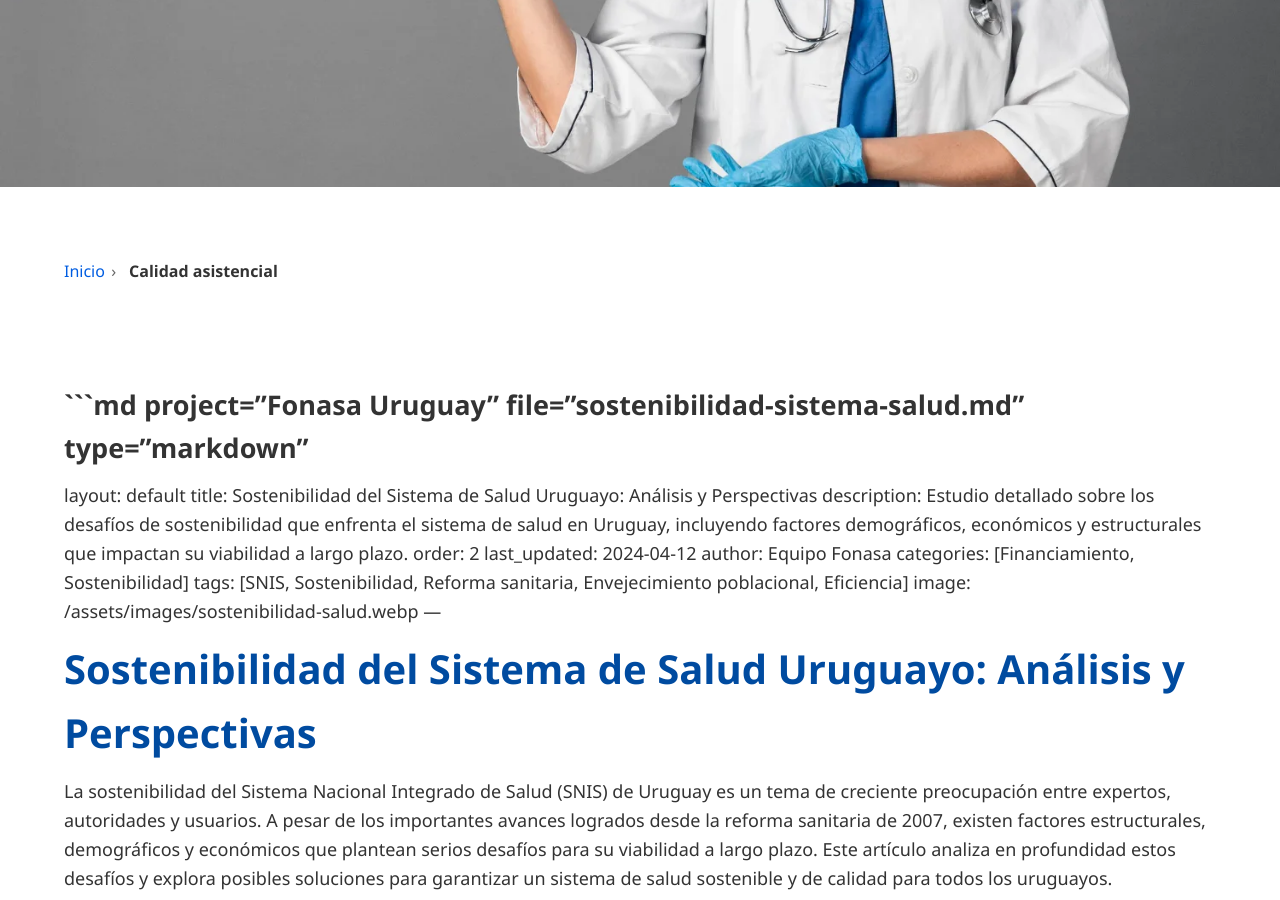
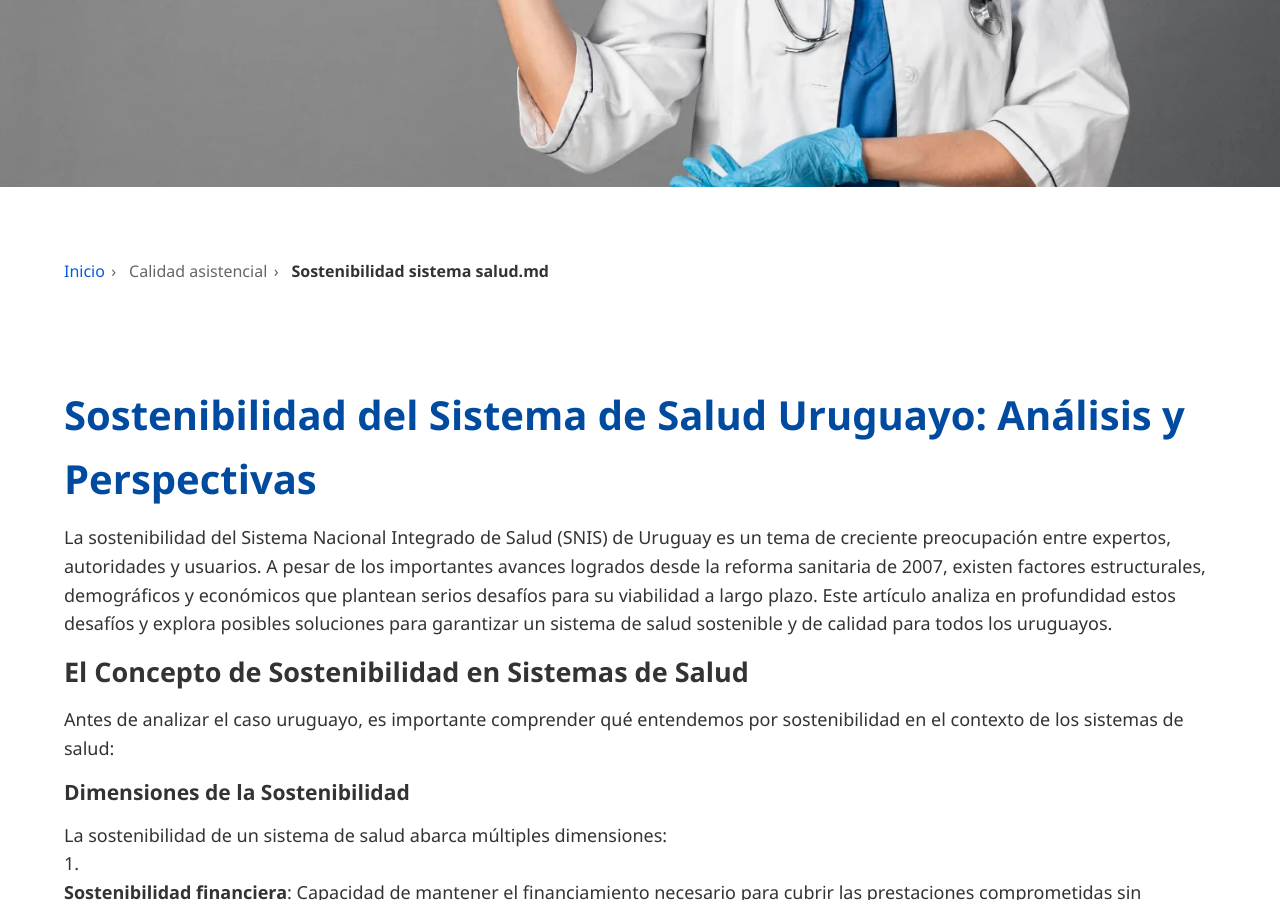
Before and after one commit to JoseAtel/fonasa.info, a Jekyll site: the page built from calidad-asistencial/sostenibilidad-sistema-salud.md.md, in a window 1280 px wide and 900 px high, scrolled down 353 px. Built offline with Jekyll 4.4.1, drawn with Linux system fonts in a browser that asks for light colours; our own code applies the rules of GitHub Pages for plain Markdown files.

Commit message:
Actualizacion

````diff
--- a/calidad-asistencial/index.md
+++ b/calidad-asistencial/sostenibilidad-sistema-salud.md.md
@@ -1,4 +1,3 @@
-```md project="Fonasa Uruguay" file="sostenibilidad-sistema-salud.md" type="markdown"
 ---
 layout: default
 title: Sostenibilidad del Sistema de Salud Uruguayo: Análisis y Perspectivas
````
Also changed, not shown: index.md (+1 -1 lines).
